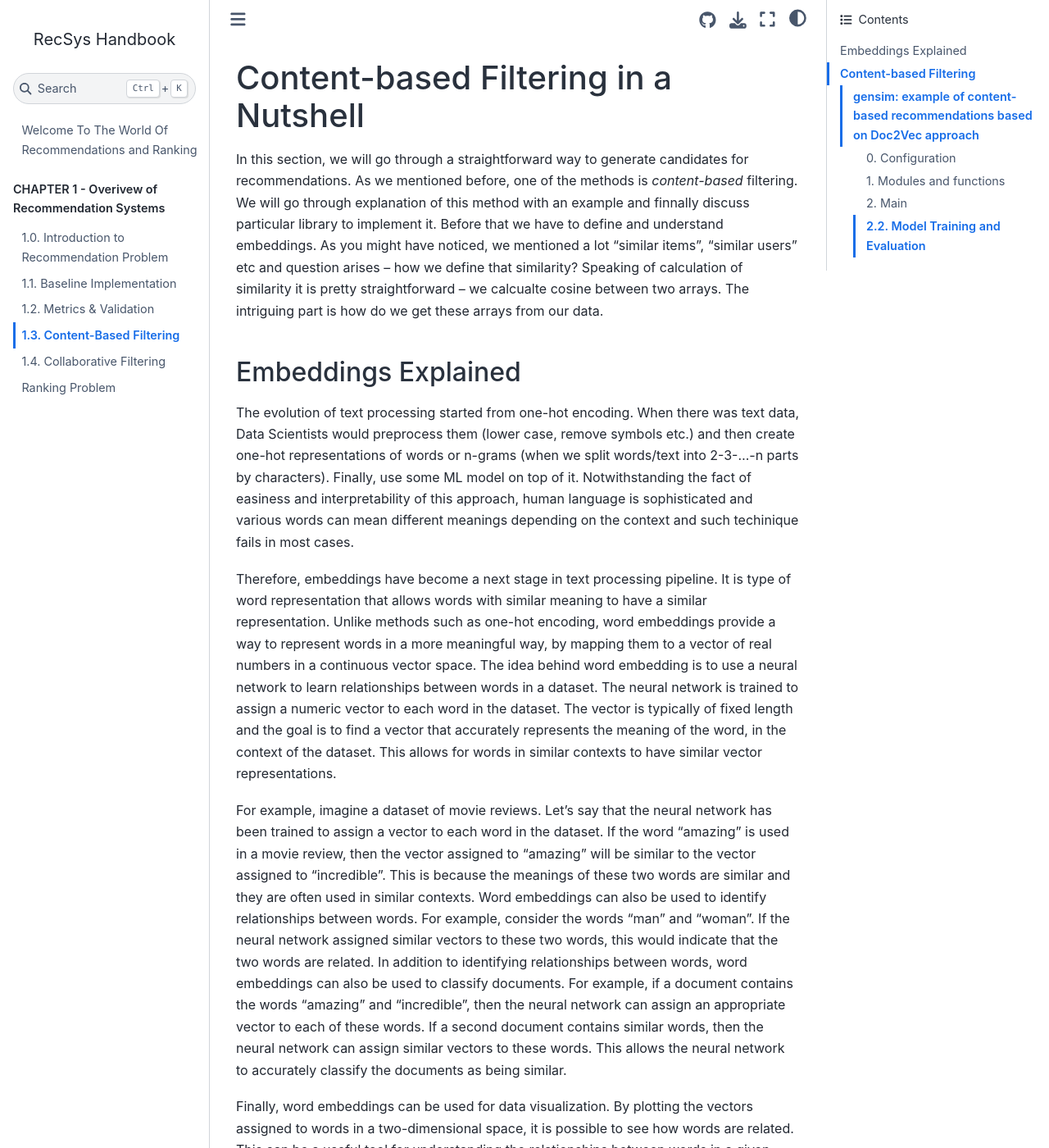
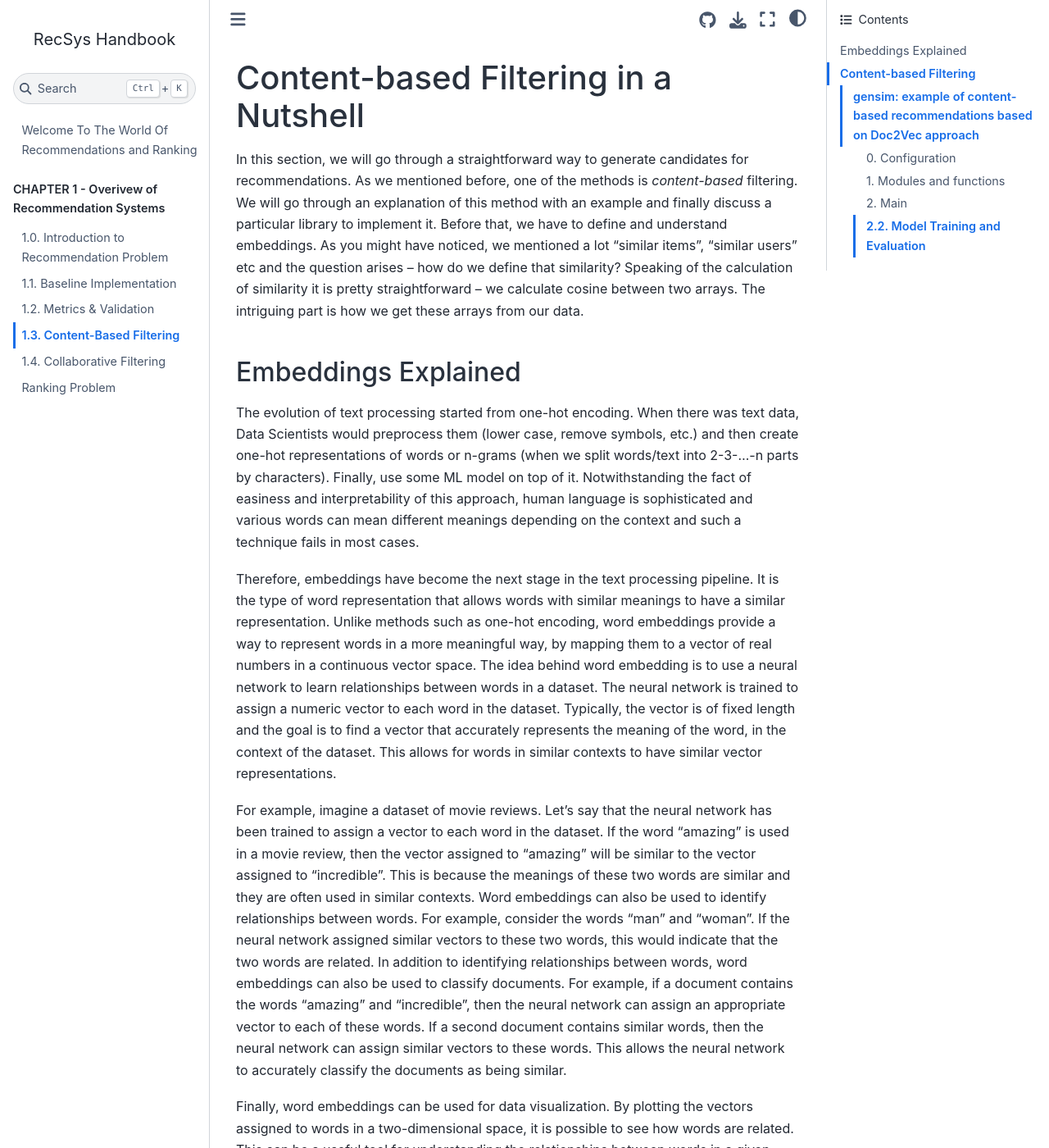
Before and after one commit to kshurik/rekkobook, a Jupyter Book: the page built from docs/chapter1/content_filter.md, in a window 1280 px wide and 1400 px high. Shown: the whole window at 82% size. Built offline with Jupyter Book 1.0.4 settings and Sphinx 7.4.7 and the Sphinx Book theme 1.1.4, drawn with Linux system fonts in a browser that asks for light colours; some of the changed text lies outside the part shown.

Commit message:
grammarly content based

````diff
--- a/docs/chapter1/content_filter.md
+++ b/docs/chapter1/content_filter.md
@@ -14,26 +14,26 @@
 
 # Content-based Filtering in a Nutshell
 In this section, we will go through a straightforward way to generate candidates for recommendations.
-As we mentioned before, one of the methods is *content-based* filtering. We will go through explanation of
-this method with an example and finnally discuss particular library to implement it.
-Before that we have to define and understand embeddings. As you might have noticed, we mentioned a lot
-"similar items", "similar users" etc and question arises -- how we define that similarity?
-Speaking of calculation of similarity it is pretty straightforward -- we calcualte cosine between two arrays.
-The intriguing part is how do we get these arrays from our data.
+As we mentioned before, one of the methods is *content-based* filtering. We will go through an explanation of
+this method with an example and finally discuss a particular library to implement it.
+Before that, we have to define and understand embeddings. As you might have noticed, we mentioned a lot
+"similar items", "similar users" etc and the question arises -- how do we define that similarity?
+Speaking of the calculation of similarity it is pretty straightforward -- we calculate cosine between two arrays.
+The intriguing part is how we get these arrays from our data.
 
 ## Embeddings Explained
 The evolution of text processing started from one-hot encoding. When there was text data, Data Scientists
-would preprocess them (lower case, remove symbols etc.) and then create one-hot representations of words or
+would preprocess them (lower case, remove symbols, etc.) and then create one-hot representations of words or
 n-grams (when we split words/text into 2-3-...-n parts by characters). Finally, use some ML model on top of it.
 Notwithstanding the fact of easiness and interpretability of this approach, human language is sophisticated
-and various words can mean different meanings depending on the context and such techinique fails in most cases.
+and various words can mean different meanings depending on the context and such a technique fails in most cases.
 
-Therefore, embeddings have become a next stage in text processing pipeline. It is type of word representation
-that allows words with similar meaning to have a similar representation. Unlike methods such as one-hot encoding,
+Therefore, embeddings have become the next stage in the text processing pipeline. It is the type of word representation
+that allows words with similar meanings to have a similar representation. Unlike methods such as one-hot encoding,
 word embeddings provide a way to represent words in a more meaningful way, by mapping them to a vector of real
 numbers in a continuous vector space. The idea behind word embedding is to use a neural network to learn
 relationships between words in a dataset. The neural network is trained to assign a numeric vector to each word
-in the dataset. The vector is typically of fixed length and the goal is to find a vector that accurately
+in the dataset. Typically, the vector is of fixed length and the goal is to find a vector that accurately
 represents the meaning of the word, in the context of the dataset. This allows for words in similar contexts
 to have similar vector representations.
 
@@ -73,17 +73,17 @@
 interacted with. It then identifies other items that have similar attributes and recommends them to the user.
 For example, if a user has previously listened to Taylor Swift songs, the system will identify other Taylor Swift
 songs as well as songs with similar attributes, such as a similar genre or artist. In industry, this type of
-recommendations is showed with "Similar to ...". It is additional nudge to increase interest of a user
-as recommendations with explanation seems to be really personalized from the user's point of view.
+recommendation is shown with "Similar to ...". It is an additional nudge to increase the interest of a user
+as recommendations with explanations seem to be personalized from the user's point of view.
 
 In conclusion, content-based filtering is a type of recommender system that recommends items to users based on their
-past preferences and behaviors. Next, we jump to coding part and create simple Word2Vec model via [`gensim`](https://pypi.org/project/gensim/) library.
-Well explained logic of Word2Vec model you can find [here](https://jalammar.github.io/illustrated-word2vec/).
-Here, we will not discuss details of implementation.
+past preferences and behaviors. Next, we jump to the coding part and create a simple Word2Vec model via [`gensim`](https://pypi.org/project/gensim/) library.
+Well-explained the logic of the Word2Vec model you can find [here](https://jalammar.github.io/illustrated-word2vec/).
+Here, we will not discuss the details of implementation.
 
 ### gensim: example of content-based recommendations based on Doc2Vec approach
-Now, we move on to implementation of content-based recommender using `gensim` library and Doc2Vec. It is almost
-the same as Word2Vec with sligh modification, but idea remains the same.
+Now, we move on to the implementation of a content-based recommender using `gensim` library and Doc2Vec. It is almost
+the same as Word2Vec with slight modifications, but the idea remains the same.
 
 #### 0. Configuration
 ```{code-cell} ipython3
@@ -157,10 +157,10 @@
 movies_metadata.dtypes
 ```
 
-To get accurate results we need to preprocess text a bit. The pipeline will be as follows:
+To get accurate results we need to preprocess the text a bit. The pipeline will be as follows:
 - Filter only necessary columns from movies_metadada : id, original_title, overview;
-- Define `model_index` for model to match back with `id` column;
-- Text cleaning: removing stopwords & punctuation, lemmatization for further tokenization and tagged document creatin required for gensim.Doc2Vec
+- Define `model_index` for the model to match back with `id` column;
+- Text cleaning: removing stopwords & punctuation, lemmatization for further tokenization, and tagged document creation required for gensim.Doc2Vec
 
 ```{code-cell} ipython3
 # filter cols
@@ -238,12 +238,12 @@
             epochs = EPOCHS)
 ```
 
-Now, let's make some checks by defining parameters for model ourselves.
-Assume that we watched movie `batman` and based on that generate recommendation similar to it's description.
+Now, let's make some checks by defining parameters for the model ourselves.
+Assume that we watched the movie `batman` and based on that generate recommendations similar to its description.
 To do that we need:
-- To extract movie id from `movies_inv_mapper` we created to map back titles from model output
-- Load embeddings from trained model
-- Use built-in most_similar() method to get most relevant recommendations based on film embedding
+- To extract movie id from `movies_inv_mapper` we created to map back titles from the model output
+- Load embeddings from the trained model
+- Use the built-in most_similar() method to get the most relevant recommendations based on film embedding
 - Finally, map title names for sense-check
 
 ```{code-cell} ipython3
````
Also changed, not shown: other parts of docs/chapter1/content_filter.md (+2 -2 lines).
